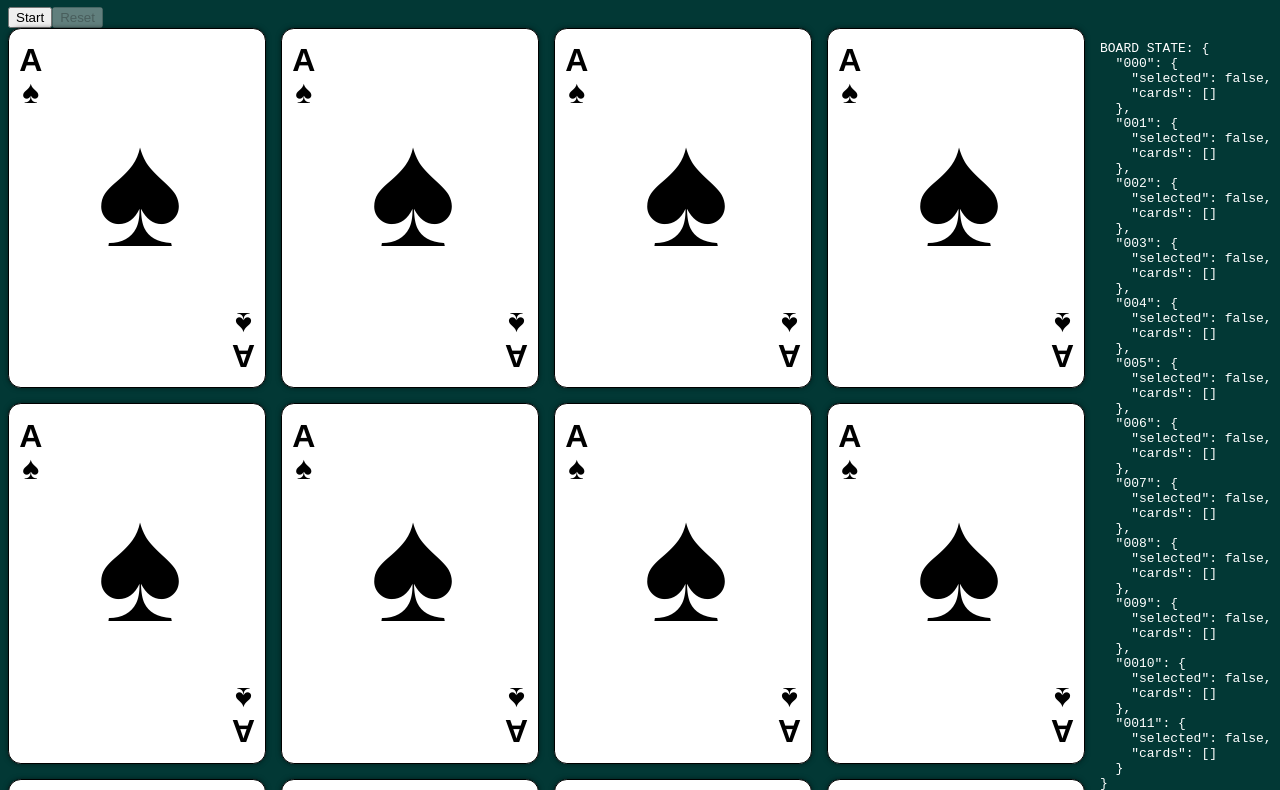
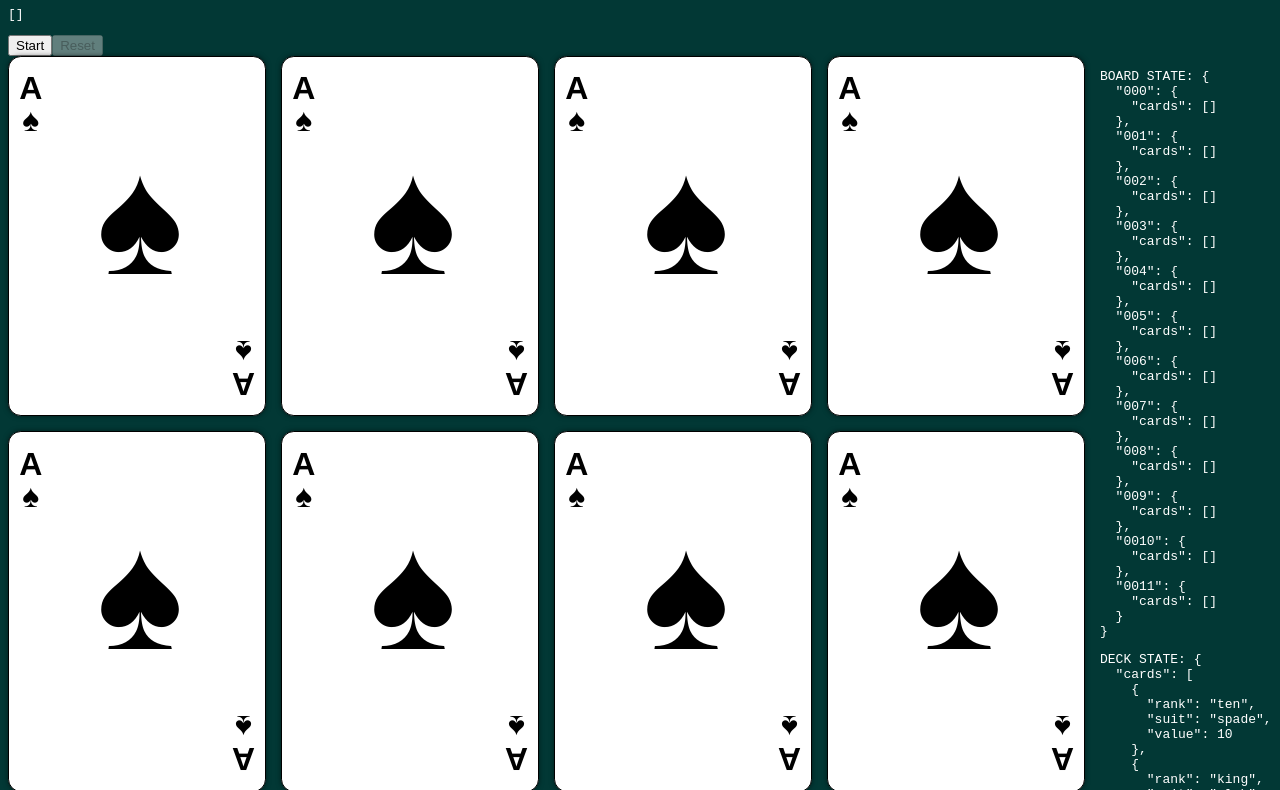
Before and after one commit to ayrbox/nepali-solitaire, a Gatsby site: page / in a window 1280 px wide. Shown: the part 73-863 px from the top of the page. Built offline with nearby package versions, Linux system fonts and the light colour scheme; Gatsby itself is replaced by a stand-in of ours.

```diff
--- a/src/components/Board/index.js
+++ b/src/components/Board/index.js
@@ -1,21 +1,30 @@
-import React, { useState } from 'react';
+import React, { useState, useEffect } from 'react';
+import uniq from 'lodash/uniq';
+
 import { useDeck } from '../../contexts/Deck';
 import { useBoard } from '../../contexts/BoardContext';
 
 import Card from '../Card';
 
 const Board = () => {
+  const [selectedItems, setSelectedItems] = useState([]);
+
   const [_, { reset, drawCard }] = useDeck();
-  const [
-    { board },
-    { reset: resetBoard, placeCard, selectBoardItem },
-  ] = useBoard();
+  const [{ board }, { reset: resetBoard, placeCard }] = useBoard();
 
   const handleReset = e => {
     e.preventDefault();
     reset(); // reset card deck
     resetBoard(); // reset board
   };
+
+  useEffect(() => {
+    if (selectedItems.length === 2) {
+      console.log('OK bite now', selectedItems);
+
+      setSelectedItems([]);
+    }
+  }, [selectedItems]);
 
   const handleStart = e => {
     e.preventDefault();
@@ -30,31 +39,36 @@ const Board = () => {
     });
   };
 
-  const handleCardClick = key => e => {
+  const handleCardSelect = key => e => {
     e.preventDefault();
-    selectBoardItem({
-      key,
-    });
+    if (selectedItems.includes(key)) {
+      setSelectedItems(prev => prev.filter(k => key !== k));
+    } else {
+      setSelectedItems(prev => uniq([...prev, key]));
+    }
   };
 
   return (
     <>
+      <pre>{JSON.stringify(selectedItems, null, 4)}</pre>
       <button onClick={handleStart}>Start</button>
       <button onClick={handleReset} disabled={_.remaining > 0}>
         Reset
       </button>
 
       {Object.keys(board).map(boardKey => {
-        const { cards, selected } = board[boardKey];
+        const { cards } = board[boardKey];
 
         const { suit, rank } = cards[0] || {
           suit: 'spade', // allow card to draw empty
           rank: 'ace',
         };
 
+        const isSelected = selectedItems.includes(boardKey);
+
         return (
-          <div onClick={handleCardClick(boardKey)} key={`${boardKey}`}>
-            <Card suit={suit} rank={rank} selected={selected} />
+          <div onClick={handleCardSelect(boardKey)} key={`${boardKey}`}>
+            <Card suit={suit} rank={rank} selected={isSelected} />
           </div>
         );
       })}
--- /dev/null
+++ b/src/contexts/BoardContext/LogicBoard.js
@@ -0,0 +1,15 @@
+export const BOARD_SIZE = 12;
+
+export const generateBoard = () => {
+  return new Array(BOARD_SIZE).fill(0).reduce(
+    (_, __, idx) => ({
+      ..._,
+      ...{
+        [`00${idx}`]: {
+          cards: [],
+        },
+      },
+    }),
+    {}
+  );
+};
--- a/src/contexts/BoardContext/index.js
+++ b/src/contexts/BoardContext/index.js
@@ -1,23 +1,8 @@
 import React, { createContext, useContext, useState } from 'react';
 
+import { generateBoard } from './LogicBoard';
+
 export const BoardContext = createContext(); // move to diff file
-
-const BOARD_SIZE = 12;
-
-const generateBoard = () => {
-  return new Array(BOARD_SIZE).fill(0).reduce(
-    (_, __, idx) => ({
-      ..._,
-      ...{
-        [`00${idx}`]: {
-          selected: false,
-          cards: [],
-        },
-      },
-    }),
-    {}
-  );
-};
 
 const BoardProvider = ({ children }) => {
   const [board, setBoard] = useState(generateBoard());
@@ -27,29 +12,28 @@ const BoardProvider = ({ children }) => {
 
   const placeCard = ({ key, card }) => {
     setBoard(state => {
-      const { selected, cards } = state[key];
+      const { cards } = state[key];
       return {
         ...state,
         [key]: {
           cards: [...cards, card],
-          selected: selected,
         },
       };
     });
   };
 
-  const selectBoardItem = ({ key, selectCard = true }) => {
-    setBoard(state => {
-      const { cards } = state[key];
-      return {
-        ...state,
-        [key]: {
-          cards: [...cards],
-          selected: selectCard,
-        },
-      };
-    });
-  };
+  // const selectBoardItem = ({ key, selectCard = true }) => {
+  //   setBoard(state => {
+  //     const { cards } = state[key];
+  //     return {
+  //       ...state,
+  //       [key]: {
+  //         cards: [...cards],
+  //         selected: selectCard,
+  //       },
+  //     };
+  //   });
+  // };
 
   const state = {
     board,
@@ -58,7 +42,6 @@ const BoardProvider = ({ children }) => {
   const actions = {
     reset,
     placeCard,
-    selectBoardItem,
   };
 
   return (
```
